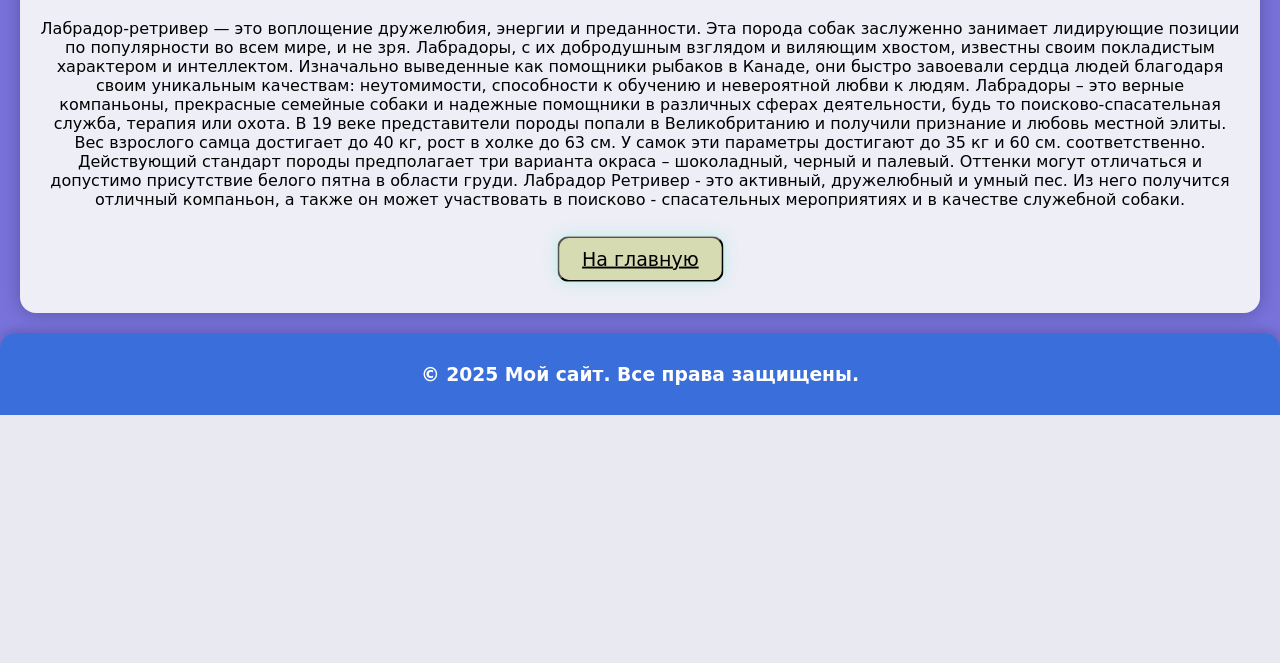
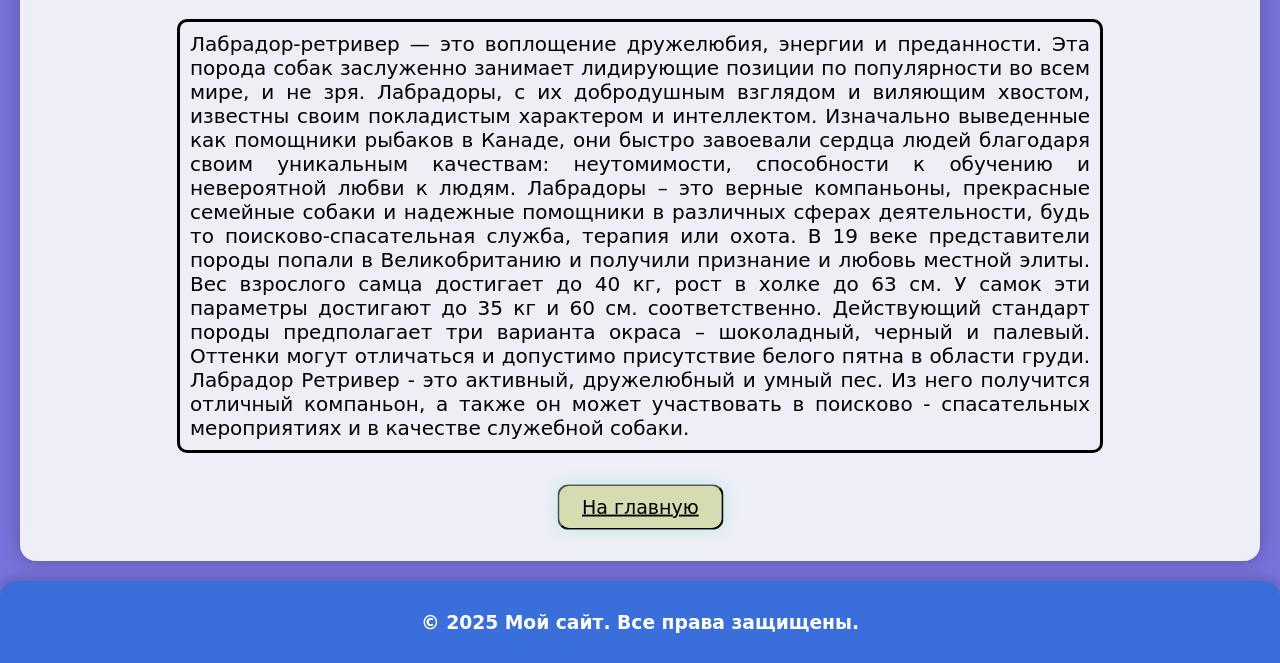
Before and after one commit to dashkas7/PythonFlask, a Flask app: page /dogs/ in a window 1280 px wide. Shown: the part 956-1619 px from the top of the page. Before the commit the page ends 1371 px from the top, so only its background shows below. Run offline with Flask 3, Linux system fonts and the light colour scheme; the visitor is signed in with stand-in values (Sample User, id 1).

Commit message:
обновлен

```diff
--- a/templates/dogs.html
+++ b/templates/dogs.html
@@ -12,7 +12,7 @@
              margin-left: 20px;
             font-family:Comic Sans MS;  }
 
-    р    { font-family:Comic Sans MS;
+    p { font-family:Comic Sans MS;
           font-size: 20px;
           margin: 20px;
           text-align: justify;
```
